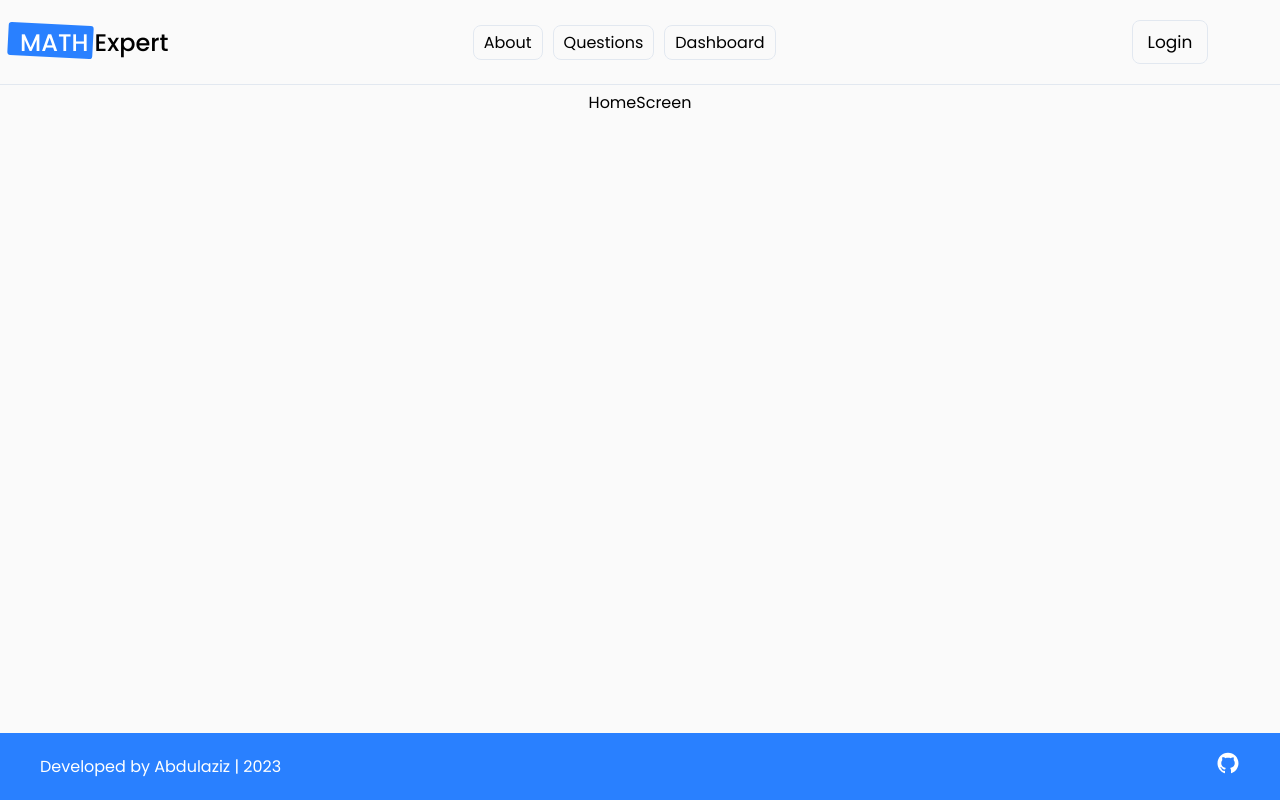
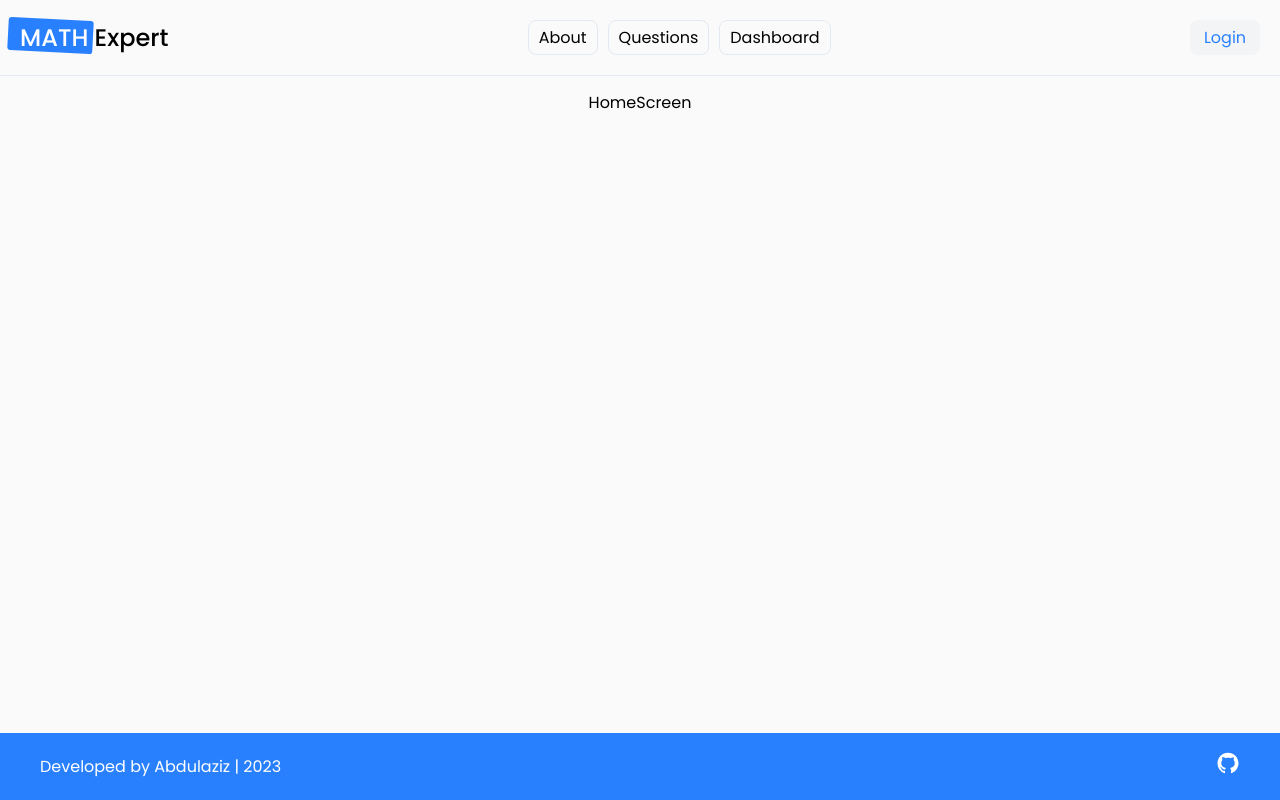
Before and after one commit to iamalaziz/math-expert, a React (Create React App) app in the folder frontend/: page / in a window 1280 px wide. Built offline with nearby package versions, Linux system fonts and the light colour scheme.

Commit message:
dropdown styling

```diff
--- a/frontend/src/components/Header/_header.scss
+++ b/frontend/src/components/Header/_header.scss
@@ -44,25 +44,9 @@ header {
     }
     .login-btn {
       text-decoration: none;
-      color: black;
-      padding: 8px 15px;
-      border: 1px solid rgb(226, 232, 240);
-      border-radius: 8px;
-      margin: 0 5px;
-      &:hover {
-        background-color: rgba(229, 231, 235, 0.5);
-      }
-    }
-    .user {
-      display: flex;
-      align-items: center;
-      justify-content: center;
-      // color: #fff;
-      span {
-        padding-right: 5px;
-        // color: #2980FF;
-        font-size: 18px;
-      }
+      width: 50px;
+      text-align: center;
+      color: #2980FF;
     }
   }
 }
--- a/frontend/src/components/Profile/Dropdown.jsx
+++ b/frontend/src/components/Profile/Dropdown.jsx
@@ -6,6 +6,7 @@ import { IoMoonOutline } from 'react-icons/io5';
 import { FaRegUserCircle } from 'react-icons/fa';
 import { IoSettingsOutline } from 'react-icons/io5';
 import { AiOutlineLogout } from 'react-icons/ai';
+import { GoChevronDown } from 'react-icons/go';
 
 import './_dropdown.scss';
 
@@ -14,15 +15,21 @@ export const Dropdown = () => {
   const { userInfo } = useSelector((state) => state.auth);
 
   const handleClick = () => {
-    if(userInfo) {
-      setIsOpen(!isOpen)
+    if (userInfo) {
+      setIsOpen(!isOpen);
     }
-  }
+  };
+  const handleBlur = () => {
+    setIsOpen(false);
+  };
   return (
-    <div className={`dropdown ${isOpen ? 'open' : ''}`}>
-      <button className="user" onClick={handleClick}>
+    <div className={`dropdown ${isOpen ? 'open' : ''}`} onBlur={handleBlur}>
+      <button className="btn-user" onClick={handleClick}>
         {userInfo ? (
-          userInfo.name
+          <>
+            {userInfo.name}
+            <GoChevronDown />
+          </>
         ) : (
           <Link to="/login" className="login-btn">
             Login
@@ -31,28 +38,20 @@ export const Dropdown = () => {
       </button>
       <div className={`menu ${isOpen ? 'open' : ''}`}>
         <button>
-          <span>
-            <FaRegUserCircle />
-          </span>
-          <span>Profile</span>
+          <FaRegUserCircle />
+          Profile
         </button>
         <button>
-          <span>
-            <IoMoonOutline />
-          </span>
-          <span>Dark Mode</span>
+          <IoMoonOutline />
+          Dark Mode
         </button>
         <button>
-          <span>
-            <IoSettingsOutline />
-          </span>
-          <span>Settings</span>
+          <IoSettingsOutline />
+          Settings
         </button>
         <button className="btn-logout">
-          <span>
-            <AiOutlineLogout />
-          </span>
-          <span>Logout</span>
+          <AiOutlineLogout />
+          Logout
         </button>
       </div>
     </div>
--- a/frontend/src/components/Profile/_dropdown.scss
+++ b/frontend/src/components/Profile/_dropdown.scss
@@ -1,20 +1,26 @@
 .dropdown {
   position: relative;
-  // border: 1px solid red;
   & > button {
     position: relative;
     z-index: 2;
     background: #fff;
     transition: 0.3s;
   }
+  .btn-user {
+    padding: 0;
+    width: 100%;
+    text-align: left;
+    padding: 5px 10px;
+    font-size: 16px;
+    background-color: rgb(243, 244, 246);
+  }
   button {
-    // border: 1px solid red;
     display: flex;
     align-items: center;
     gap: 10px;
     padding: 0 16px;
     width: 180px;
-    background: transparent;
+    background-color: #fff;
     border-radius: 8px;
     border: 0;
     cursor: pointer;
@@ -37,8 +43,6 @@
     box-shadow: rgb(255, 255, 255) 0px 0px 0px 0px,
       rgba(0, 0, 0, 0.05) 0px 0px 0px 1px, rgba(0, 0, 0, 0.1) 0px 10px 15px -3px,
       rgba(0, 0, 0, 0.1) 0px 4px 6px -4px;
-    background: #fff;
-    // transition: 0.4s;
     border: 1px solid rgb(229, 231, 235);
     button {
       border: 0;
```
